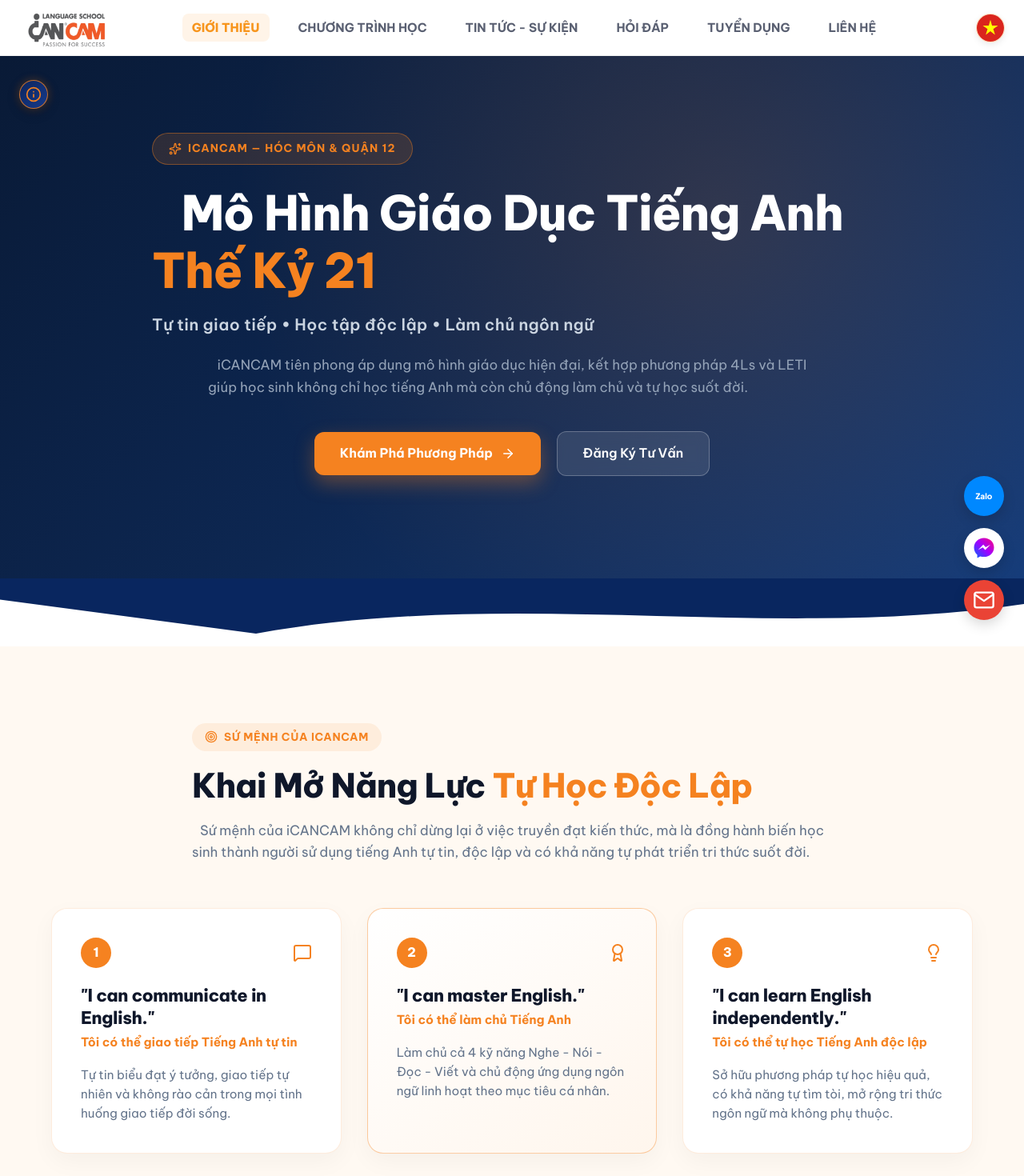
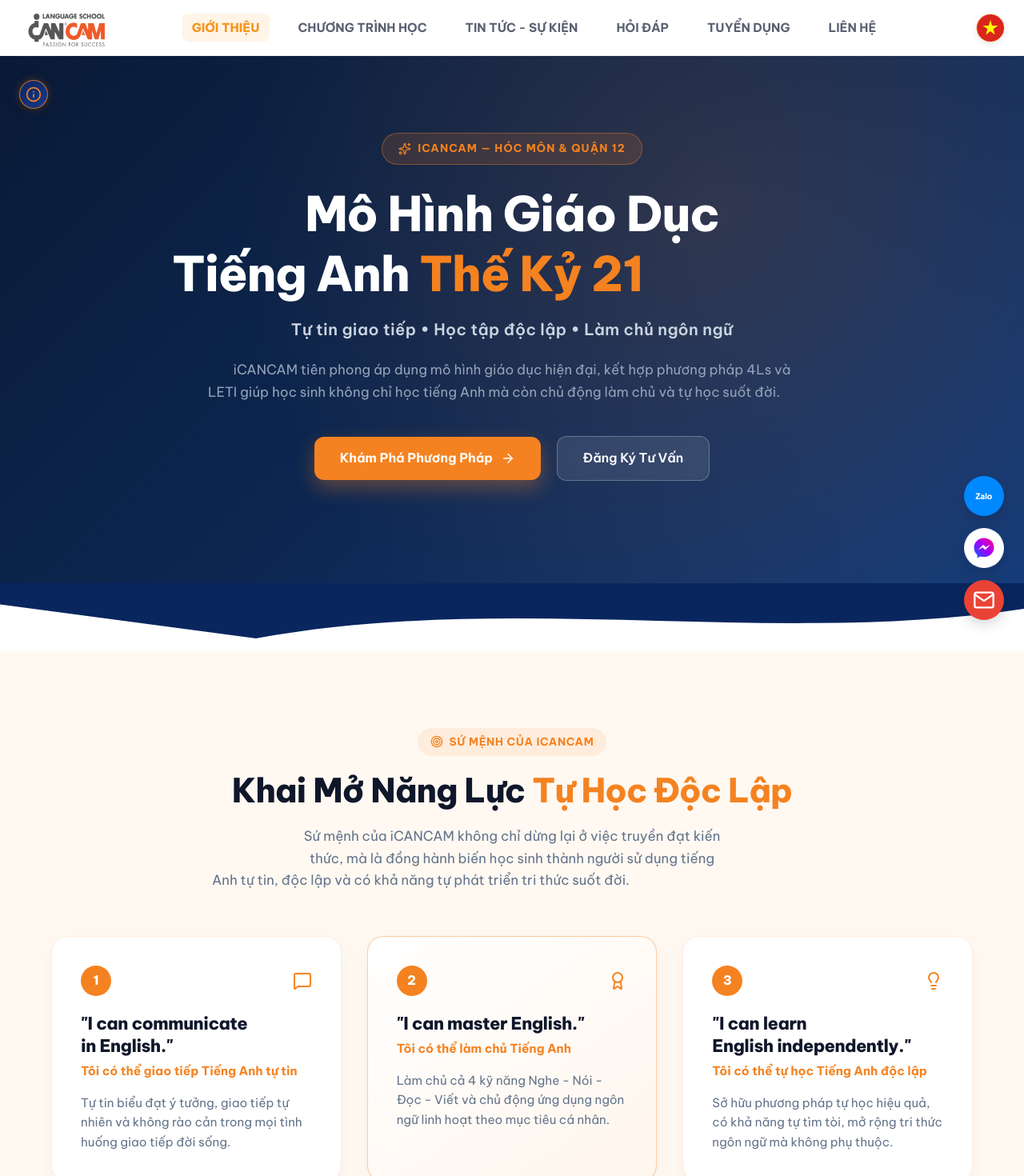
Before and after one commit to ThQNam6105/iCAM-Web, a React (Vite) app: page /about in a window 1280 px wide. Shown: the top 1470 px of the page at 80% size. Built offline with nearby package versions, Linux system fonts and the light colour scheme.

Commit message:
fix(typography): apply text-wrap balance and center flex layout across all page headers

```diff
--- a/src/index.css
+++ b/src/index.css
@@ -129,6 +129,7 @@
   letter-spacing: -0.02em;
   line-height: 1.25;
   color: hsl(var(--text-primary));
+  text-wrap: balance;
 }
 
 h1 {
--- a/src/pages/About/About.module.css
+++ b/src/pages/About/About.module.css
@@ -46,13 +46,20 @@
   position: relative;
   z-index: 2;
   max-width: 900px;
+  width: 100%;
+  margin: 0 auto;
   text-align: center;
   color: #ffffff;
+  display: flex;
+  flex-direction: column;
+  align-items: center;
+  justify-content: center;
 }
 
 .heroBadge {
   display: inline-flex;
   align-items: center;
+  justify-content: center;
   gap: 0.5rem;
   background: rgba(245, 130, 32, 0.15);
   border: 1px solid rgba(245, 130, 32, 0.4);
@@ -69,10 +76,12 @@
 .heroTitle {
   font-size: clamp(2.25rem, 5vw, 3.75rem);
   font-weight: 800;
-  line-height: 1.2;
+  line-height: 1.25;
   letter-spacing: -0.02em;
   margin-bottom: 1rem;
   color: #ffffff !important;
+  text-wrap: balance;
+  max-width: 850px;
 }
 
 .heroTagline {
@@ -81,6 +90,8 @@
   color: #cbd5e1;
   margin-bottom: 1.25rem;
   letter-spacing: 0.02em;
+  text-wrap: balance;
+  max-width: 780px;
 }
 
 .heroDescription {
@@ -89,6 +100,7 @@
   color: #94a3b8;
   max-width: 760px;
   margin: 0 auto 2.5rem auto;
+  text-wrap: balance;
 }
 
 .heroActions {
@@ -166,14 +178,20 @@
    SECTION HEADERS
    ========================================== */
 .sectionHeader {
+  display: flex;
+  flex-direction: column;
+  align-items: center;
+  justify-content: center;
   text-align: center;
-  max-width: 800px;
+  max-width: 850px;
   margin: 0 auto 3.5rem auto;
+  width: 100%;
 }
 
 .sectionTag {
   display: inline-flex;
   align-items: center;
+  justify-content: center;
   gap: 0.5rem;
   background: rgba(245, 130, 32, 0.1);
   color: #F58220;
@@ -189,6 +207,7 @@
 .sectionTagLight {
   display: inline-flex;
   align-items: center;
+  justify-content: center;
   gap: 0.5rem;
   background: rgba(255, 255, 255, 0.15);
   color: #ffffff;
@@ -207,12 +226,16 @@
   color: #0f172a;
   line-height: 1.3;
   margin-bottom: 1rem;
+  text-wrap: balance;
+  max-width: 800px;
 }
 
 .sectionSubtitle {
   font-size: 1.05rem;
   color: #64748b;
-  line-height: 1.6;
+  line-height: 1.65;
+  text-wrap: balance;
+  max-width: 750px;
 }
 
 /* ==========================================
--- a/src/pages/Careers/Careers.module.css
+++ b/src/pages/Careers/Careers.module.css
@@ -45,11 +45,17 @@
   width: 100%;
   max-width: 900px;
   margin: 0 auto;
+  text-align: center;
+  display: flex;
+  flex-direction: column;
+  align-items: center;
+  justify-content: center;
 }
 
 .heroBadge {
   display: inline-flex;
   align-items: center;
+  justify-content: center;
   gap: 0.5rem;
   background: rgba(245, 130, 32, 0.15);
   border: 1px solid rgba(245, 130, 32, 0.4);
@@ -66,10 +72,12 @@
 .heroTitle {
   font-size: clamp(2.2rem, 4.5vw, 3.5rem);
   font-weight: 800;
-  line-height: 1.2;
+  line-height: 1.25;
   letter-spacing: -0.02em;
   margin-bottom: 1.25rem;
   color: #ffffff !important;
+  text-wrap: balance;
+  max-width: 850px;
 }
 
 .heroSubtitle {
@@ -78,6 +86,7 @@
   color: #cbd5e1 !important;
   max-width: 780px;
   margin: 0 auto 3rem auto;
+  text-wrap: balance;
 }
 
 /* Category Filter Bar */
--- a/src/pages/Contact/Contact.module.css
+++ b/src/pages/Contact/Contact.module.css
@@ -42,13 +42,20 @@
 .heroContainer {
   position: relative;
   z-index: 2;
+  width: 100%;
   max-width: 960px;
   margin: 0 auto;
+  text-align: center;
+  display: flex;
+  flex-direction: column;
+  align-items: center;
+  justify-content: center;
 }
 
 .heroBadge {
   display: inline-flex;
   align-items: center;
+  justify-content: center;
   gap: 0.5rem;
   background: rgba(245, 130, 32, 0.15);
   border: 1px solid rgba(245, 130, 32, 0.4);
@@ -65,10 +72,12 @@
 .heroTitle {
   font-size: clamp(2.2rem, 4.5vw, 3.5rem);
   font-weight: 800;
-  line-height: 1.2;
+  line-height: 1.25;
   letter-spacing: -0.02em;
   margin-bottom: 1.25rem;
   color: #ffffff !important;
+  text-wrap: balance;
+  max-width: 850px;
 }
 
 .heroSubtitle {
@@ -77,6 +86,7 @@
   color: #cbd5e1 !important;
   max-width: 780px;
   margin: 0 auto 2.5rem auto;
+  text-wrap: balance;
 }
 
 .quickContactRow {
--- a/src/pages/Curriculum/Curriculum.module.css
+++ b/src/pages/Curriculum/Curriculum.module.css
@@ -43,12 +43,19 @@
   position: relative;
   z-index: 2;
   max-width: 960px;
+  width: 100%;
   margin: 0 auto;
+  text-align: center;
+  display: flex;
+  flex-direction: column;
+  align-items: center;
+  justify-content: center;
 }
 
 .heroBadge {
   display: inline-flex;
   align-items: center;
+  justify-content: center;
   gap: 0.5rem;
   background: rgba(245, 130, 32, 0.15);
   border: 1px solid rgba(245, 130, 32, 0.4);
@@ -65,10 +72,12 @@
 .heroTitle {
   font-size: clamp(2.2rem, 4.5vw, 3.5rem);
   font-weight: 800;
-  line-height: 1.2;
+  line-height: 1.25;
   letter-spacing: -0.02em;
   margin-bottom: 1.25rem;
   color: #ffffff !important;
+  text-wrap: balance;
+  max-width: 850px;
 }
 
 .heroSubtitle {
@@ -77,6 +86,7 @@
   color: #cbd5e1 !important;
   max-width: 780px;
   margin: 0 auto 3rem auto;
+  text-wrap: balance;
 }
 
 /* Category Filter Bar */
--- a/src/pages/FAQ/FAQ.module.css
+++ b/src/pages/FAQ/FAQ.module.css
@@ -45,11 +45,17 @@
   width: 100%;
   max-width: 900px;
   margin: 0 auto;
+  text-align: center;
+  display: flex;
+  flex-direction: column;
+  align-items: center;
+  justify-content: center;
 }
 
 .heroBadge {
   display: inline-flex;
   align-items: center;
+  justify-content: center;
   gap: 0.5rem;
   background: rgba(245, 130, 32, 0.15);
   border: 1px solid rgba(245, 130, 32, 0.4);
@@ -66,10 +72,12 @@
 .heroTitle {
   font-size: clamp(2.2rem, 4.5vw, 3.5rem);
   font-weight: 800;
-  line-height: 1.2;
+  line-height: 1.25;
   letter-spacing: -0.02em;
   margin-bottom: 1.25rem;
   color: #ffffff !important;
+  text-wrap: balance;
+  max-width: 850px;
 }
 
 .heroSubtitle {
@@ -78,6 +86,7 @@
   color: #cbd5e1 !important;
   max-width: 780px;
   margin: 0 auto 2.5rem auto;
+  text-wrap: balance;
 }
 
 /* Interactive Search Box */
--- a/src/pages/News/News.module.css
+++ b/src/pages/News/News.module.css
@@ -45,11 +45,17 @@
   width: 100%;
   max-width: 900px;
   margin: 0 auto;
+  text-align: center;
+  display: flex;
+  flex-direction: column;
+  align-items: center;
+  justify-content: center;
 }
 
 .heroBadge {
   display: inline-flex;
   align-items: center;
+  justify-content: center;
   gap: 0.5rem;
   background: rgba(245, 130, 32, 0.15);
   border: 1px solid rgba(245, 130, 32, 0.4);
@@ -66,10 +72,12 @@
 .heroTitle {
   font-size: clamp(2.2rem, 4.5vw, 3.5rem);
   font-weight: 800;
-  line-height: 1.2;
+  line-height: 1.25;
   letter-spacing: -0.02em;
   margin-bottom: 1.25rem;
   color: #ffffff !important;
+  text-wrap: balance;
+  max-width: 850px;
 }
 
 .heroSubtitle {
@@ -78,6 +86,7 @@
   color: #cbd5e1 !important;
   max-width: 780px;
   margin: 0 auto 2.5rem auto;
+  text-wrap: balance;
 }
 
 /* Category Filter Bar */
```
